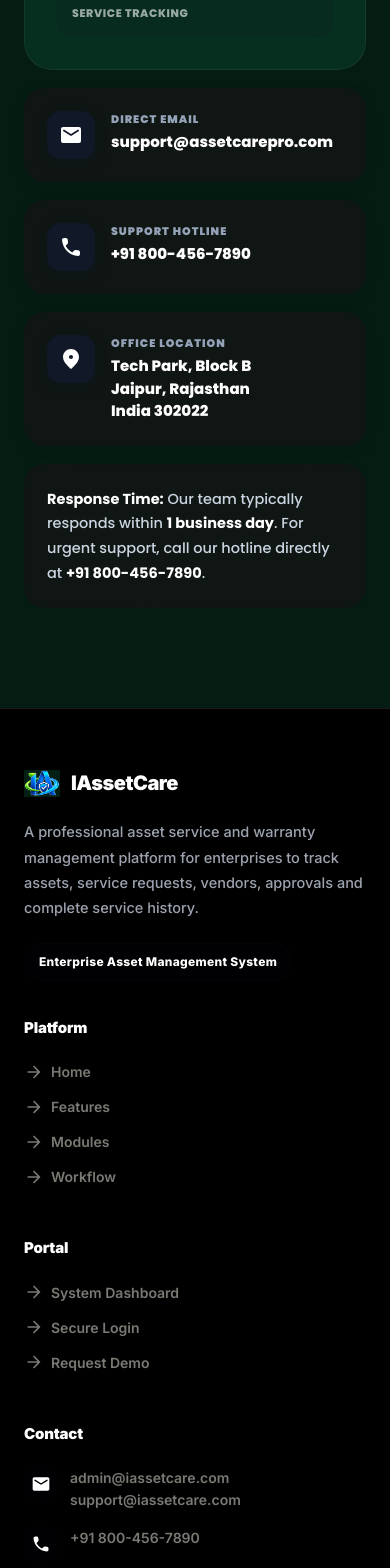
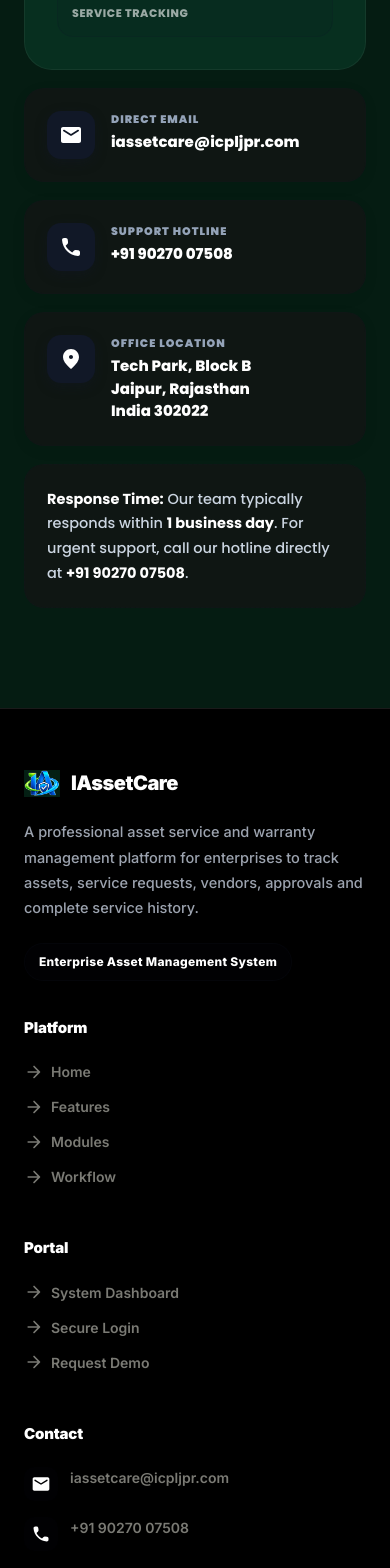
Before and after one commit to Prakhar2784/Asset-Care-Management, a React (Vite) app in the folder frontend/: page /contact in a window 390 px wide. Shown: the part 2000-3568 px from the top of the page. Built offline with nearby package versions, Linux system fonts and the light colour scheme; no server answers.

Commit message:
feat: standardize single email iassetcare@icpljpr.com and phone +91 90270 07508 across entire platform

```diff
--- a/frontend/src/components/Footer.jsx
+++ b/frontend/src/components/Footer.jsx
@@ -198,11 +198,11 @@
             <h4>Contact</h4>
             <div className="footer-contact-item">
               <div className="footer-contact-icon"><EmailRoundedIcon fontSize="small" /></div>
-              <div>admin@iassetcare.com<br />support@iassetcare.com</div>
+              <div>iassetcare@icpljpr.com</div>
             </div>
             <div className="footer-contact-item">
               <div className="footer-contact-icon"><PhoneRoundedIcon fontSize="small" /></div>
-              <div>+91 800-456-7890</div>
+              <div>+91 90270 07508</div>
             </div>
           </div>
         </div>
--- a/frontend/src/pages/billing/InvoiceView.jsx
+++ b/frontend/src/pages/billing/InvoiceView.jsx
@@ -129,7 +129,7 @@
 
         <Box mt={8} textAlign="center">
           <Typography variant="body2" color="text.secondary">
-            Thank you for subscribing to IAssetCare. For billing inquiries, contact billing@iassetcare.com.
+            Thank you for subscribing to IAssetCare. For billing inquiries, contact iassetcare@icpljpr.com.
           </Typography>
         </Box>
       </Paper>
--- a/frontend/src/pages/public/Contact.jsx
+++ b/frontend/src/pages/public/Contact.jsx
@@ -322,7 +322,7 @@
                 <div className="info-icon"><EmailRoundedIcon /></div>
                 <div>
                   <div className="info-label">Direct Email</div>
-                  <div className="info-text">support@assetcarepro.com</div>
+                  <div className="info-text">iassetcare@icpljpr.com</div>
                 </div>
               </motion.div>
 
@@ -330,7 +330,7 @@
                 <div className="info-icon"><PhoneRoundedIcon /></div>
                 <div>
                   <div className="info-label">Support Hotline</div>
-                  <div className="info-text">+91 800-456-7890</div>
+                  <div className="info-text">+91 90270 07508</div>
                 </div>
               </motion.div>
 
@@ -343,7 +343,7 @@
               </motion.div>
 
               <motion.div variants={fadeUp} className="support-note">
-                <strong>Response Time:</strong> Our team typically responds within <strong>1 business day</strong>. For urgent support, call our hotline directly at <strong>+91 800-456-7890</strong>.
+                <strong>Response Time:</strong> Our team typically responds within <strong>1 business day</strong>. For urgent support, call our hotline directly at <strong>+91 90270 07508</strong>.
               </motion.div>
             </motion.div>
           </motion.div>
--- a/frontend/src/pages/public/TermsAndConditions.jsx
+++ b/frontend/src/pages/public/TermsAndConditions.jsx
@@ -137,9 +137,8 @@
 IAssetCare
 Tech Park, Block B, Jaipur, Rajasthan, India – 302022
 
-Email: legal@iassetcare.com
-Support: support@iassetcare.com
-Phone: +91 800-456-7890
+Email: iassetcare@icpljpr.com
+Phone: +91 90270 07508
 
 Business Hours: Monday to Friday, 9:00 AM – 6:00 PM IST`,
   },
@@ -495,7 +494,7 @@
         <div className="terms-footer-note">
           <p>
             For questions about these Terms, please <Link to="/contact">contact our support team</Link>. You can also email us at{" "}
-            <a href="mailto:legal@iassetcare.com">legal@iassetcare.com</a>.
+            <a href="mailto:iassetcare@icpljpr.com">iassetcare@icpljpr.com</a>.
           </p>
         </div>
       </div>
```
Also changed, not shown: 1 other file (tests, documents, lock files or other folders).
